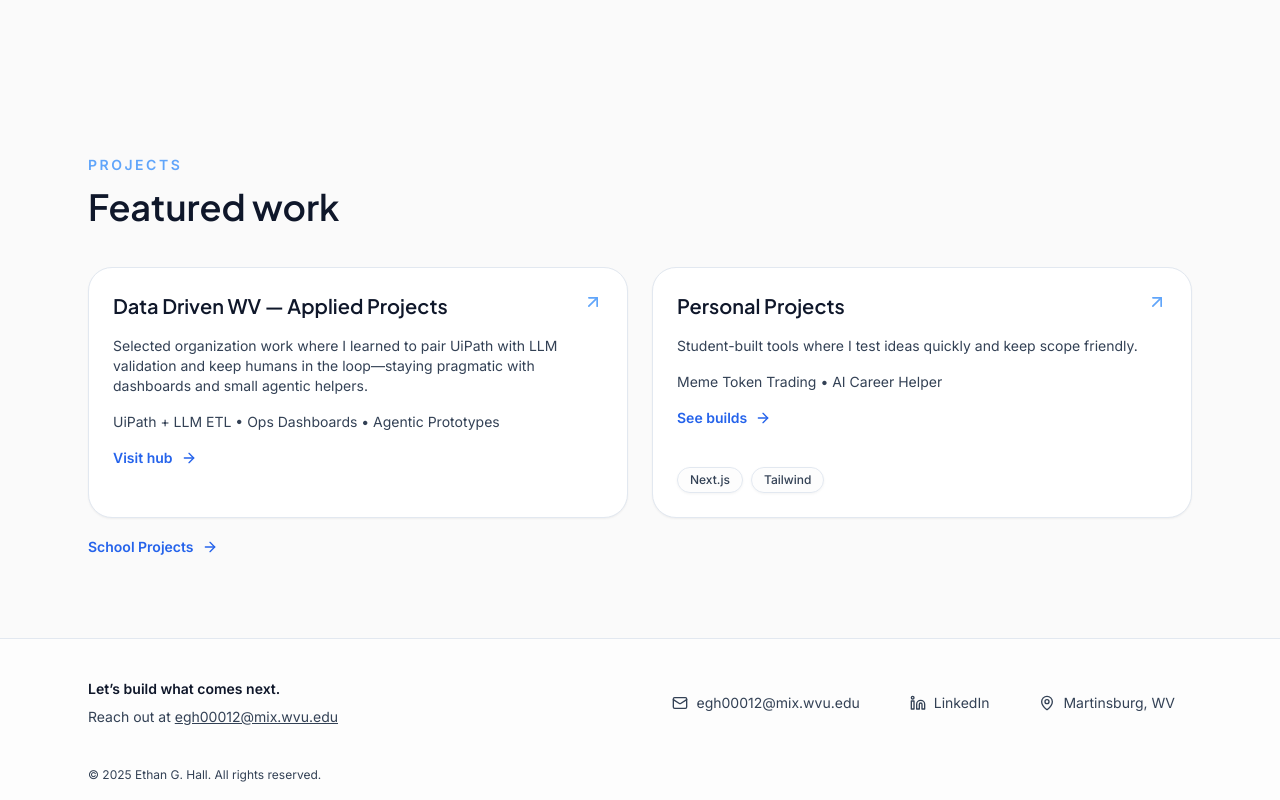
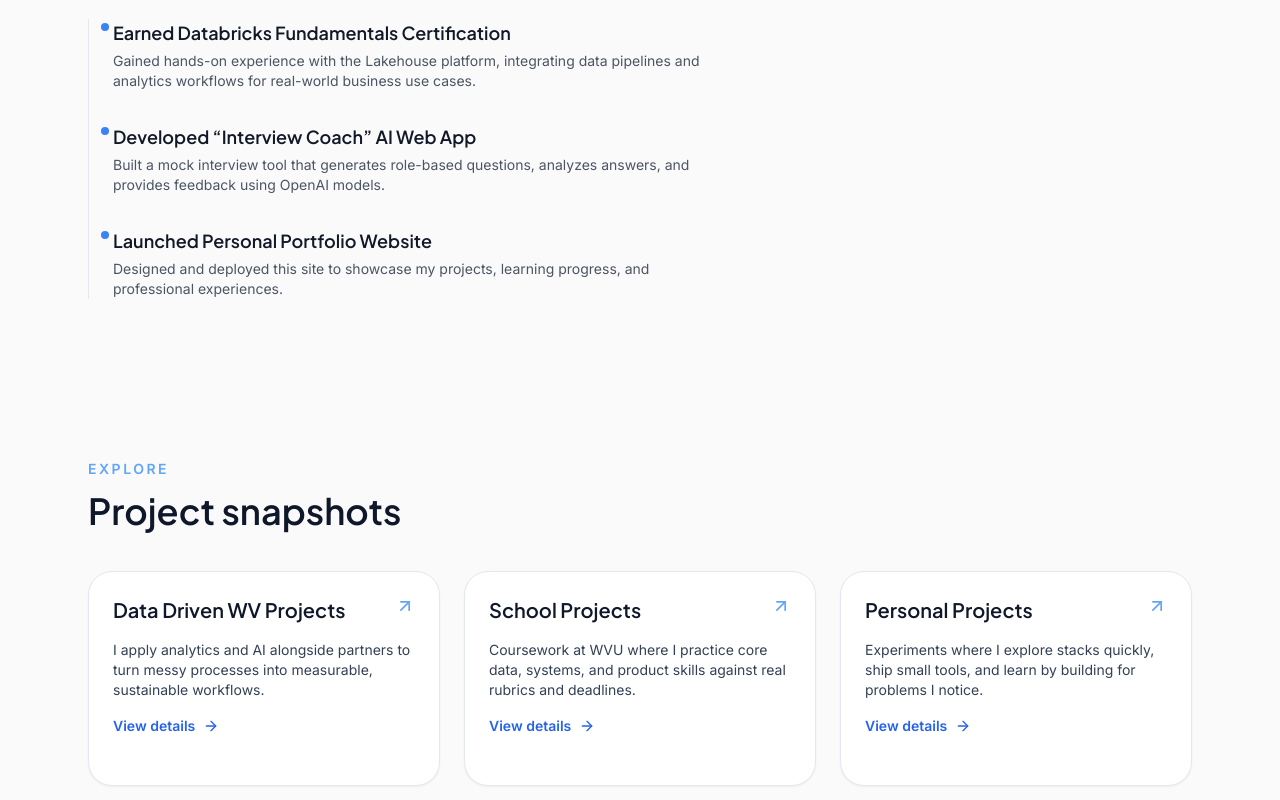
Before and after one commit to ethanhall2222/Ethan-Hall-Portfolio, a Next.js app: page / in a window 1280 px wide. Shown: the part 1120-1920 px from the top of the page. Built offline with nearby package versions, Linux system fonts and the light colour scheme.

Commit message:
Align timeline beside currently section

```diff
--- a/app/page.tsx
+++ b/app/page.tsx
@@ -6,11 +6,48 @@ import type { Route } from "next";
 import { Button } from "@/components/button";
 import { ProjectCard } from "@/components/project-card";
 import { Section } from "@/components/section";
-import { getProjectBySlug } from "@/lib/projects";
+
+
+const recentWins = [
+  {
+    title: "Earned Databricks Fundamentals Certification",
+    description:
+      "Gained hands-on experience with the Lakehouse platform, integrating data pipelines and analytics workflows for real-world business use cases.",
+  },
+  {
+    title: "Developed “Interview Coach” AI Web App",
+    description:
+      "Built a mock interview tool that generates role-based questions, analyzes answers, and provides feedback using OpenAI models.",
+  },
+  {
+    title: "Launched Personal Portfolio Website",
+    description:
+      "Designed and deployed this site to showcase my projects, learning progress, and professional experiences.",
+  },
+];
+
+const projectOverviews: Array<{ title: string; blurb: string; href: Route }> = [
+  {
+    title: "Data Driven WV Projects",
+    blurb:
+      "I apply analytics and AI alongside partners to turn messy processes into measurable, sustainable workflows.",
+    href: "/projects/data-driven-wv",
+  },
+  {
+    title: "School Projects",
+    blurb:
+      "Coursework at WVU where I practice core data, systems, and product skills against real rubrics and deadlines.",
+    href: "/projects/school",
+  },
+  {
+    title: "Personal Projects",
+    blurb:
+      "Experiments where I explore stacks quickly, ship small tools, and learn by building for problems I notice.",
+    href: "/projects/personal",
+  },
+];
 
 export default function HomePage() {
-  const dataDriven = getProjectBySlug("data-driven-wv");
-
   return (
     <>
       {/* HERO / ABOUT */}
@@ -97,62 +134,45 @@ export default function HomePage() {
       </Section>
 
       {/* CURRENTLY */}
-      <Section
-        id="learning"
-        subtitle="Currently"
-        contentClassName="grid gap-8 md:grid-cols-[1.4fr_1fr]"
-      >
+      <Section id="currently" contentClassName="grid gap-8 md:grid-cols-[minmax(0,1.4fr)_1fr]">
         <div className="space-y-4 text-lg text-muted-ink">
+          <h2 className="text-sm font-semibold uppercase tracking-[0.18em] text-accent">Currently</h2>
           <p>
             My coursework at WVU has focused on building a strong foundation in data analytics, business intelligence, and information systems. I have taken courses in database management, data mining, business analytics, and information systems strategy. I have also gained hands-on experience through internships and projects, where I have applied my knowledge to real-world problems. I&apos;m currently taking a computational statistics class where I answer real business questions using R to analyze the data.
           </p>
           <p>
             On the side I&apos;ve been working on developing two different web applications. The first is a meme token trading website that allows users to browse and compare meme tokens. The second is an AI career helper that helps users prepare for interviews and write resumes.
           </p>
-        </div>
-
-        <div>
-
+          <section className="pt-8">
+            <h2 className="text-sm font-semibold uppercase tracking-widest text-blue-500">Recent Wins</h2>
+            <div className="mt-12 space-y-8 border-l border-gray-200 pl-6">
+              {recentWins.map((win) => (
+                <div key={win.title} className="relative">
+                  <span className="absolute -left-3 top-1 h-2 w-2 rounded-full bg-blue-500" aria-hidden />
+                  <h3 className="text-lg font-semibold text-gray-900">{win.title}</h3>
+                  <p className="mt-1 text-sm text-gray-600">{win.description}</p>
+                </div>
+              ))}
+            </div>
+          </section>
         </div>
       </Section>
 
-      {/* FEATURED PROJECTS */}
-      <Section id="featured" title="Featured work" subtitle="Projects" contentClassName="space-y-4">
-        <div className="grid gap-6 md:grid-cols-2">
-          {dataDriven && (
-            <ProjectCard
-              title="Data Driven WV — Applied Projects"
-              blurb={dataDriven.summary}
-              stack={dataDriven.stack ?? []}
-              href={`/projects/${dataDriven.slug}` as Route}
-            >
-              <p className="text-sm text-muted-ink">UiPath + LLM ETL • Ops Dashboards • Agentic Prototypes</p>
-              <div className="mt-4 inline-flex items-center gap-2 text-sm font-semibold text-[var(--accent-strong)]">
-                <span>Visit hub</span>
+      {/* PROJECT SNAPSHOTS */}
+      <Section id="featured" title="Project snapshots" subtitle="Explore" contentClassName="space-y-6">
+        <div className="grid gap-6 md:grid-cols-3">
+          {projectOverviews.map((project) => (
+            <ProjectCard key={project.title} title={project.title} blurb={project.blurb} stack={[]} href={project.href}>
+              <Link
+                href={project.href}
+                prefetch
+                className="mt-4 inline-flex items-center gap-2 text-sm font-semibold text-[var(--accent-strong)] transition hover:underline"
+              >
+                <span>View details</span>
                 <ArrowRight className="size-4" aria-hidden />
-              </div>
+              </Link>
             </ProjectCard>
-          )}
-
-          <ProjectCard
-            title="Personal Projects"
-            blurb="Student-built tools where I test ideas quickly and keep scope friendly."
-            stack={["Next.js", "Tailwind"]}
-            href={"/projects/personal" as Route}
-          >
-            <p className="text-sm text-muted-ink">Meme Token Trading • AI Career Helper</p>
-            <div className="mt-4 inline-flex items-center gap-2 text-sm font-semibold text-[var(--accent-strong)]">
-              <span>See builds</span>
-              <ArrowRight className="size-4" aria-hidden />
-            </div>
-          </ProjectCard>
-        </div>
-
-        <div>
-          <Link href="/projects/school" className="inline-flex items-center gap-2 text-sm font-semibold text-[var(--accent-strong)]">
-            School Projects
-            <ArrowRight className="size-4" aria-hidden />
-          </Link>
+          ))}
         </div>
       </Section>
     </>
```
